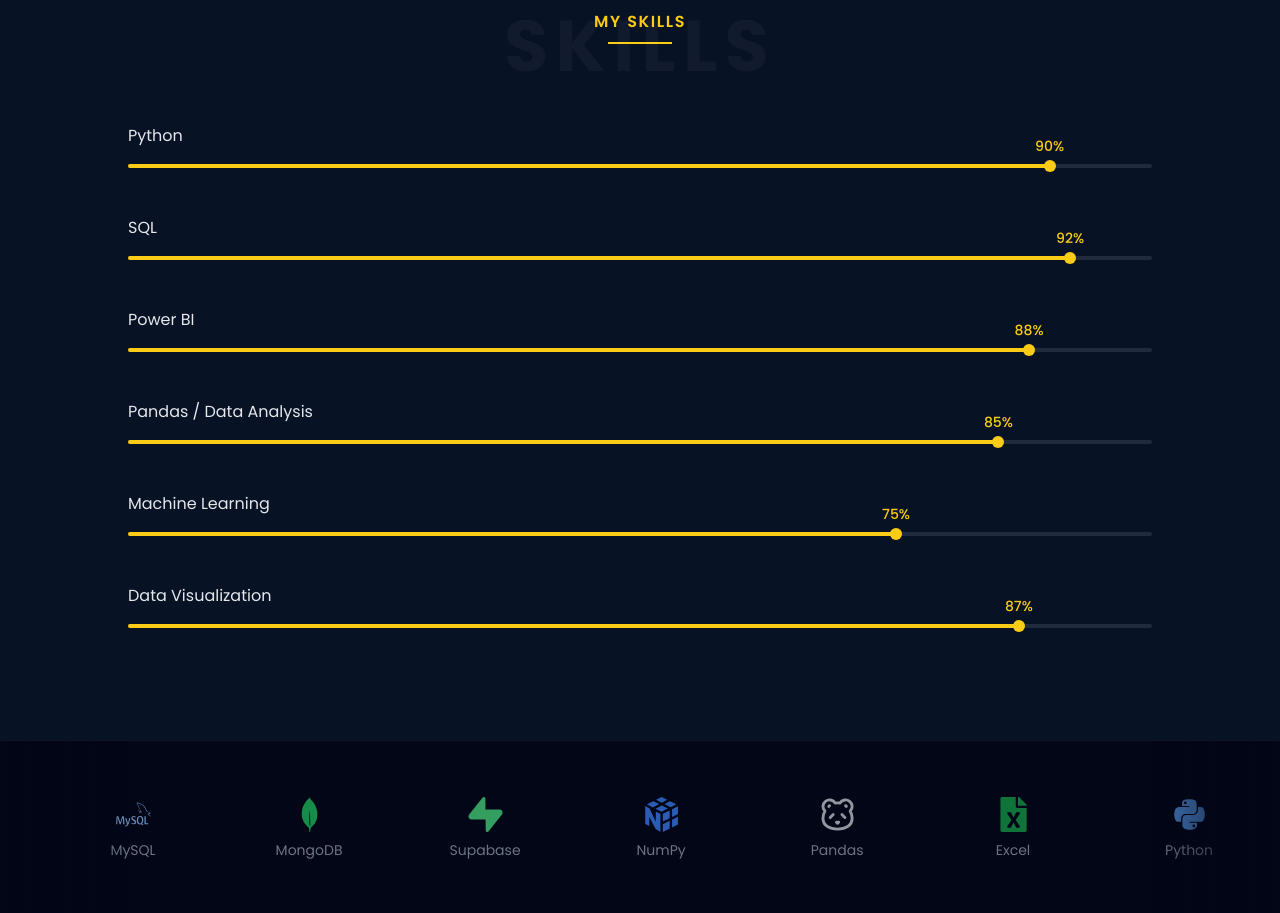
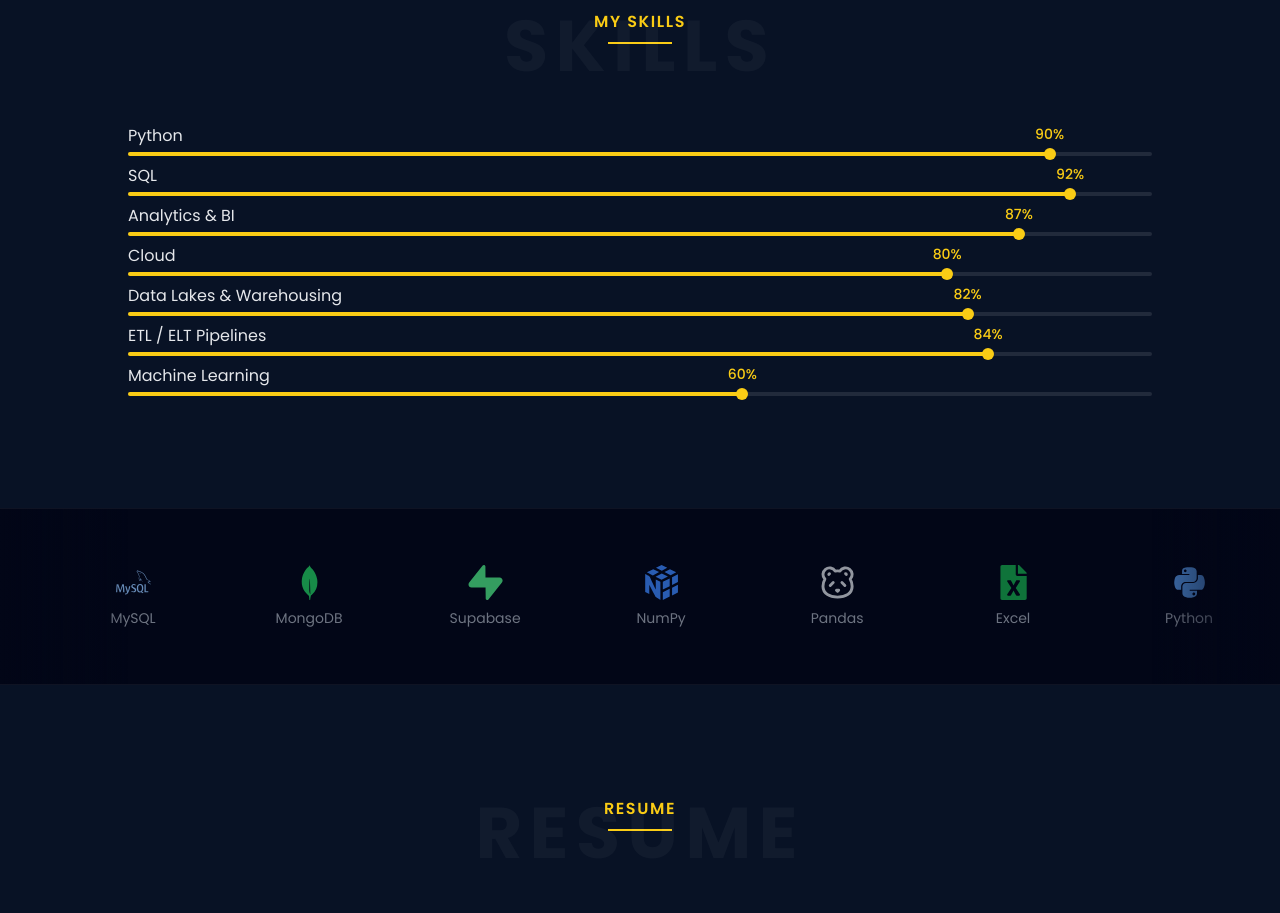
Before and after one commit to KelvenFontes/my-portfolio, a Next.js app: page /en in a window 1280 px wide. Shown: the part 3280-4193 px from the top of the page. Built offline with nearby package versions, Linux system fonts and the light colour scheme.

Commit message:
feat: atualizar seção de habilidades com novos níveis e ajustar espaçamento

```diff
--- a/src/components/Skills.tsx
+++ b/src/components/Skills.tsx
@@ -5,11 +5,12 @@ export default function Skills() {
   const skills = [
     { name: "Python", level: 90 },
     { name: "SQL", level: 92 },
-    { name: "Power BI", level: 88 },
-    { name: "Pandas / Data Analysis", level: 85 },
-    { name: "Machine Learning", level: 75 },
-    { name: "Data Visualization", level: 87 },
-  ]
+    { name: "Analytics & BI", level: 87 },
+    { name: "Cloud", level: 80 },
+    { name: "Data Lakes & Warehousing", level: 82 },
+    { name: "ETL / ELT Pipelines", level: 84 },
+    { name: "Machine Learning", level: 60 },
+  ];
 
   return (
     <section
@@ -34,14 +35,14 @@ export default function Skills() {
         </div>
 
         {/* SKILLS */}
-        <div className="space-y-12">
+        <div className="space-y-2">
 
           {skills.map((skill, index) => (
 
             <div key={index}>
 
               {/* NOME */}
-              <p className="text-gray-200 mb-4">
+              <p className="text-gray-200 mb-1">
                 {skill.name}
               </p>
 
```
